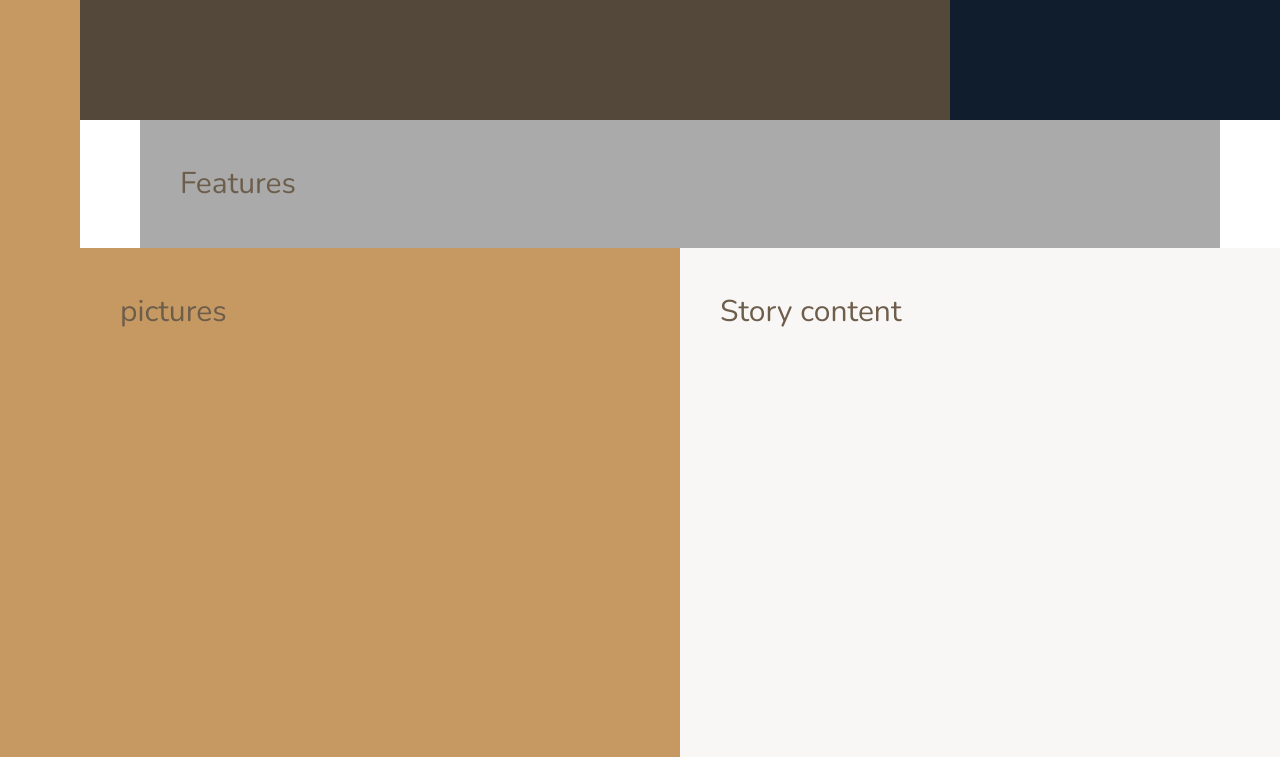
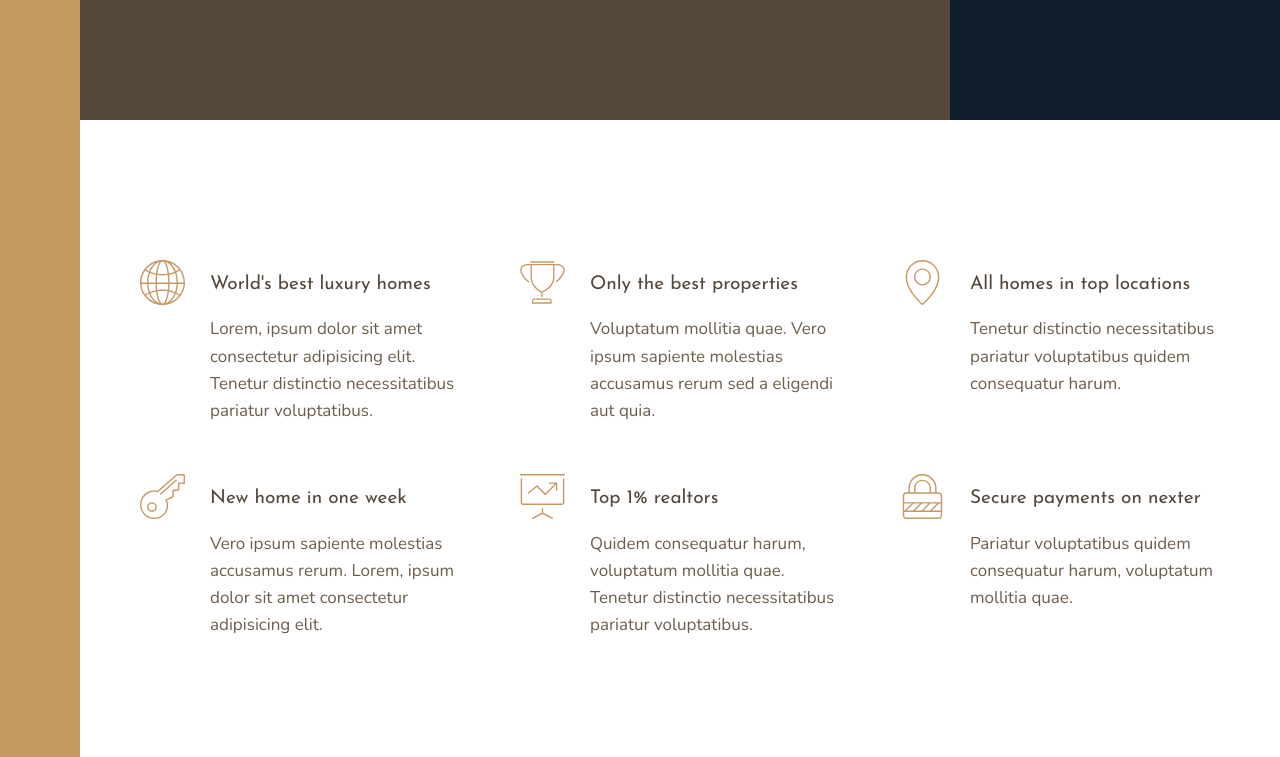
Before and after one commit to angiejo21/nexter, a website: page index.html in a window 1280 px wide. Shown: the part 520-1277 px from the top of the page. Drawn offline with nearby package versions, Linux system fonts and the light colour scheme.

Commit message:
+ features section

```diff
--- a/index.html
+++ b/index.html
@@ -18,7 +18,68 @@
     <div class="sidebar">Sidebar</div>
     <header class="header">Header</header>
     <div class="realtors">Top 3 realtors</div>
-    <section class="features">Features</section>
+    <section class="features">
+      <div class="feature">
+        <svg class="feature__icon">
+          <use xlink:href="img/sprite.svg#icon-global"></use>
+        </svg>
+        <h4 class="heading-4 heading-4--dark">World's best luxury homes</h4>
+        <p class="feature__text">
+          Lorem, ipsum dolor sit amet consectetur adipisicing elit. Tenetur
+          distinctio necessitatibus pariatur voluptatibus.
+        </p>
+      </div>
+      <div class="feature">
+        <svg class="feature__icon">
+          <use xlink:href="img/sprite.svg#icon-trophy"></use>
+        </svg>
+        <h4 class="heading-4 heading-4--dark">Only the best properties</h4>
+        <p class="feature__text">
+          Voluptatum mollitia quae. Vero ipsum sapiente molestias accusamus
+          rerum sed a eligendi aut quia.
+        </p>
+      </div>
+      <div class="feature">
+        <svg class="feature__icon">
+          <use xlink:href="img/sprite.svg#icon-map-pin"></use>
+        </svg>
+        <h4 class="heading-4 heading-4--dark">All homes in top locations</h4>
+        <p class="feature__text">
+          Tenetur distinctio necessitatibus pariatur voluptatibus quidem
+          consequatur harum.
+        </p>
+      </div>
+      <div class="feature">
+        <svg class="feature__icon">
+          <use xlink:href="img/sprite.svg#icon-key"></use>
+        </svg>
+        <h4 class="heading-4 heading-4--dark">New home in one week</h4>
+        <p class="feature__text">
+          Vero ipsum sapiente molestias accusamus rerum. Lorem, ipsum dolor sit
+          amet consectetur adipisicing elit.
+        </p>
+      </div>
+      <div class="feature">
+        <svg class="feature__icon">
+          <use xlink:href="img/sprite.svg#icon-presentation"></use>
+        </svg>
+        <h4 class="heading-4 heading-4--dark">Top 1% realtors</h4>
+        <p class="feature__text">
+          Quidem consequatur harum, voluptatum mollitia quae. Tenetur distinctio
+          necessitatibus pariatur voluptatibus.
+        </p>
+      </div>
+      <div class="feature">
+        <svg class="feature__icon">
+          <use xlink:href="img/sprite.svg#icon-lock"></use>
+        </svg>
+        <h4 class="heading-4 heading-4--dark">Secure payments on nexter</h4>
+        <p class="feature__text">
+          Pariatur voluptatibus quidem consequatur harum, voluptatum mollitia
+          quae.
+        </p>
+      </div>
+    </section>
     <div class="story__pictures">pictures</div>
     <div class="story__content">Story content</div>
     <section class="homes">Homes</section>
--- a/sass/_base.scss
+++ b/sass/_base.scss
@@ -40,13 +40,6 @@ body {
     [sidebar-start] 8rem
     [sidebar-end full-start] minmax(6rem, 1fr)
     [center-start] repeat(8, [col-start] minmax(min-content, 14rem) [col-end])
-    [center-end] minmax(
-      6rem,
-      1fr
-    ) [full-end]; //sidebar, buffer, 8 colonne per centrare contenuto, buffer
-
-  & > * {
-    padding: 40px;
-    font-size: 3rem;
-  }
+    [center-end] minmax(6rem, 1fr)
+    [full-end]; //sidebar, buffer, 8 colonne per centrare contenuto, buffer
 }
--- a/sass/_features.scss
+++ b/sass/_features.scss
@@ -1,4 +1,28 @@
 .features {
-  background-color: $color-grey-light-2;
   grid-column: center-start / center-end;
+
+  margin: 15rem 0;
+
+  display: grid;
+  //grid-template-columns: repeat(3, 1fr);
+  grid-template-columns: repeat(auto-fit, minmax(25rem, 1fr));
+  gap: 6rem;
+  align-items: start;
 }
+
+.feature {
+  display: grid;
+  grid-template-columns: min-content 1fr;
+  row-gap: 1.5rem;
+  column-gap: 2.5rem;
+  &__icon {
+    fill: $color-primary;
+    width: 4.5rem;
+    height: 4.5rem;
+    grid-row: 1 / span 2;
+    transform: translateY(-1rem);
+  }
+  &__text {
+    font-size: 1.7rem;
+  }
+}
--- a/sass/_typography.scss
+++ b/sass/_typography.scss
@@ -0,0 +1,28 @@
+%heading {
+  font-family: $font-display;
+  font-weight: 400;
+}
+
+.heading-1 {
+  @extend %heading;
+}
+
+.heading-2 {
+  @extend %heading;
+}
+
+.heading-3 {
+  @extend %heading;
+}
+
+.heading-4 {
+  @extend %heading;
+  font-size: 1.9rem;
+
+  &--light {
+    color: $color-grey-light-1;
+  }
+  &--dark {
+    color: $color-grey-dark-1;
+  }
+}
```
Also changed, not shown: css/style.css.
